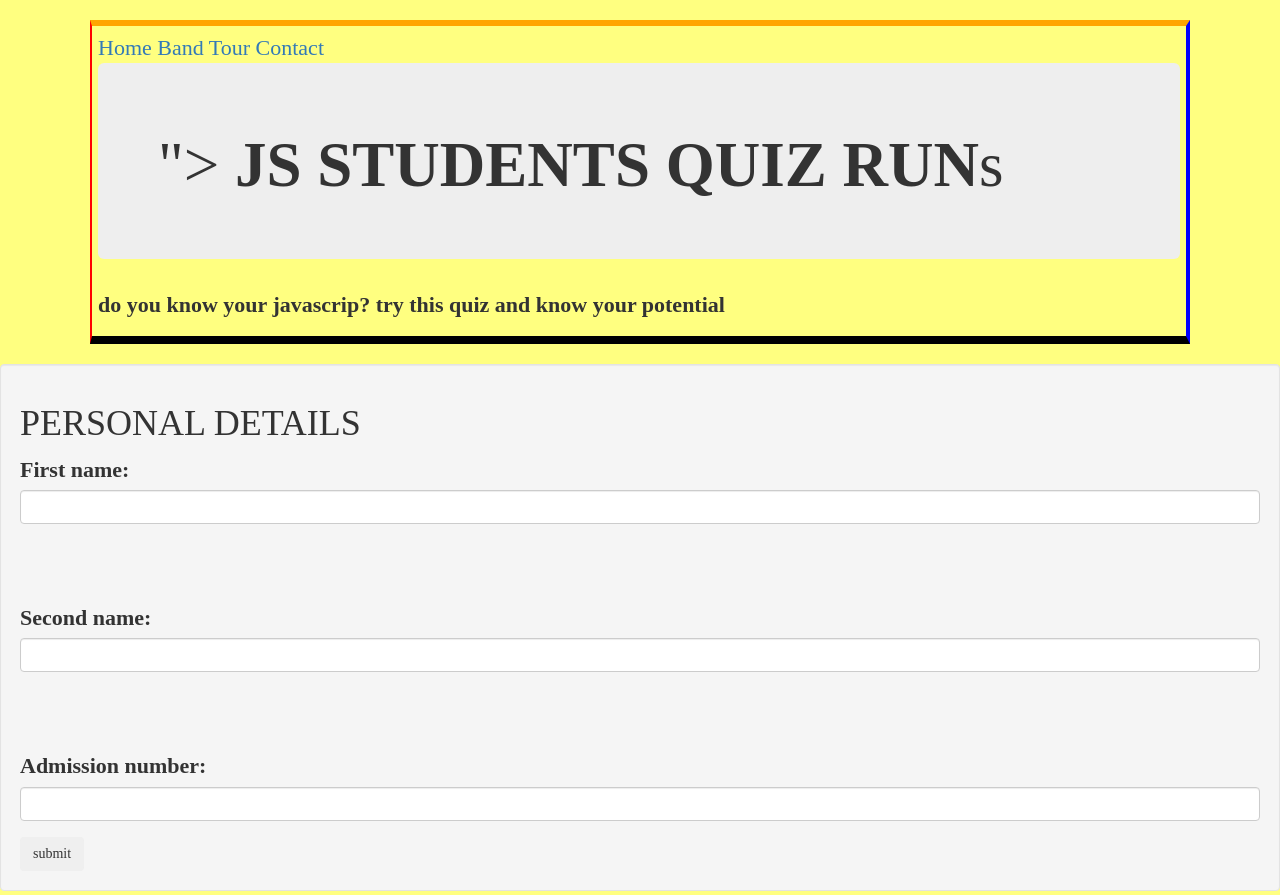
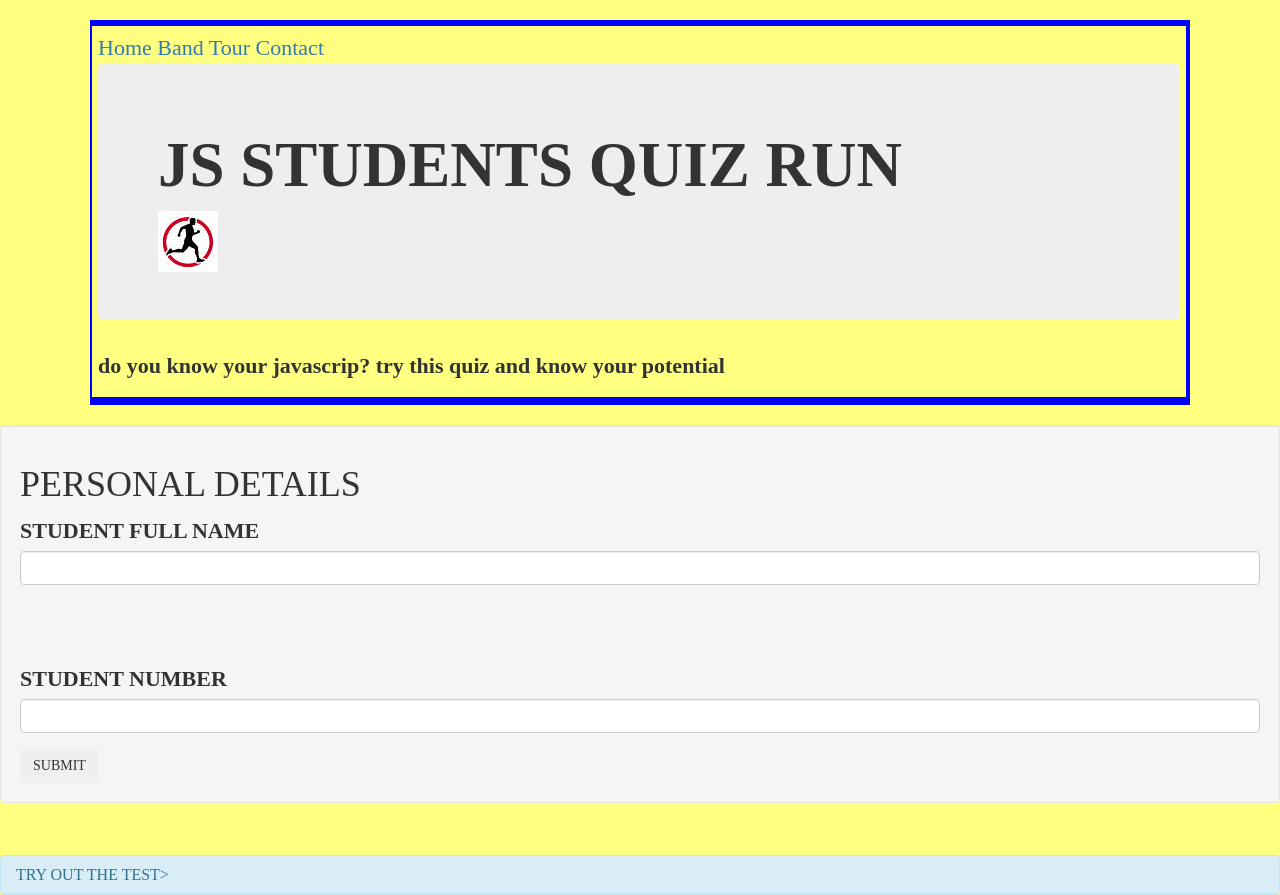
Before and after one commit to zackmatere/js-student-quiz-run, a plain HTML site: page index.html in a window 1280 px wide. Shown: the top 895 px of the page. Drawn offline with nearby package versions, Linux system fonts and the light colour scheme; a web font is replaced by a local one.

Commit message:
added logo image to header jumbotron

```diff
--- a/css/styles.css
+++ b/css/styles.css
@@ -1,16 +1,16 @@
 
 body {
   margin: 0;
-    font-family: 'ABeeZee';font-size: 22px;
+ font-family: 'ABeeZee';font-size: 22px;
 
  background-color: rgb(255, 255, 128);
 }
 
 .box {
-  border-left: 2px solid red;
+  border-left: 2px solid blue;
   border-right: 4px solid blue;
-  border-top: 6px solid orange;
-  border-bottom: 8px solid black;
+  border-top: 6px solid blue;
+  border-bottom: 8px solid blue;
   padding: 6px;
  margin: 20px;
 }
@@ -51,5 +51,3 @@ body {
 #line1 {
   color: blue
 }
-
-  color: blue
--- a/index.html
+++ b/index.html
@@ -26,7 +26,8 @@
                   </div>
                   <div class="jumbotron">
 
-                  <h1><class = "line1>"><strong> JS STUDENTS QUIZ RUN</strong>s</h1>
+                  <h1><class = "line1"><strong>JS STUDENTS QUIZ RUN</strong></h1>
+<img src="quiz.jpg" alt="">
                 </div>
                     <p><strong> do you know your javascrip? try this quiz and know your potential<strong> </p>
                   </div>
@@ -36,11 +37,11 @@
               <form id="details">
                 <h1>PERSONAL DETAILS</h2>
         <div class="section">
-          <div class="form-group"> <label for="first-name">First name:</label><input id="first-name" class="form-control" type="text"></div><br><br>
-          <div class="form-group"> <label for="second-name">Second name:</label><input id="second-name" class="form-control" type="text"></div><br><br>
-          <div class="form-group"> <label for="admission">Admission number:</label><input id="admission" class="form-control" type="text"></div>
+          <div class="form-group"> <label for="STUDENT FULL NAME">STUDENT FULL NAME</label><input id="first-name" class="form-control" type="text"></div><br><br>
+
+          <div class="form-group"> <label for="admission">STUDENT NUMBER</label><input id="admission" class="form-control" type="text"></div>
           <div id="submit">
-            <button type="submit" class="btn btn-light">submit</button>
+            <button type="submit" class="btn btn-light">SUBMIT</button>
             </div>
           </div>
           </div>
```
Also changed, not shown: quiz.jpg (added).
